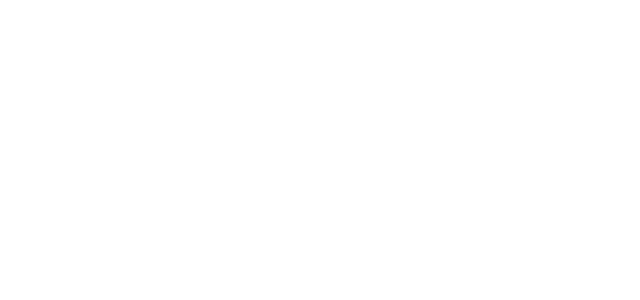
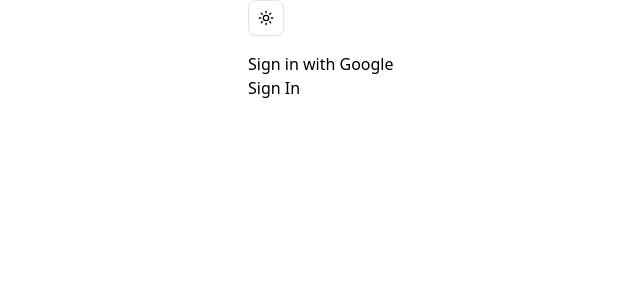
Before and after one commit to MuhammedSuhaib/chatApp, a Next.js app: page / in a window 1280 px wide. Before the commit this address had no page. Shown: the top 300 px of the page, without its empty margins (216-856 px from the left). Built offline with nearby package versions, Linux system fonts and the light colour scheme; no server answers.

Commit message:
auth wrapper on layout.tsx

```diff
--- a/src/app/layout.tsx
+++ b/src/app/layout.tsx
@@ -3,6 +3,7 @@
 import "./globals.css";
 import { ThemeProvider } from "@/components/Theme-provider"
 import { ModeToggle } from "@/components/ShadcnMode"
+import { AuthWrapper } from "@/components/AuthWrapper";
 
 const geistSans = Geist({
   variable: "--font-geist-sans",
@@ -36,7 +37,7 @@
         disableTransitionOnChange
       >
         <ModeToggle/>
-          {children}
+          <AuthWrapper>{children}</AuthWrapper>
         </ThemeProvider>
       </body>
     </html>
--- a/src/app/rooms/[room]/page.tsx
+++ b/src/app/rooms/[room]/page.tsx
@@ -1,29 +1,14 @@
 "use client";
 
 import { useParams } from "next/navigation";
-import { useEffect, useState } from "react";
-import Cookies from "universal-cookie";
-import { Auth } from "@/components/Auth";
-import { SignOutBtn } from "@/components/SignOutBtn";
 import ChatUI from "@/components/ChatUI";
 
 export default function RoomPage() {
     const params = useParams();
     const room = params.room as string;
 
-    const [isAuth, setIsAuth] = useState(false);
-    const cookies = new Cookies();
-
-    useEffect(() => {
-        const token = cookies.get("auth-token");
-        if (token) setIsAuth(true);
-    }, []);
-
-    if (!isAuth) return <Auth setIsAuth={setIsAuth} />;
-
     return (
-        <div className="p-4 space-y-4">
-            <SignOutBtn setIsAuth={setIsAuth} />
+        <div className="p-4">
             <ChatUI room={room} />
         </div>
     );
--- /dev/null
+++ b/src/components/AuthWrapper.tsx
@@ -0,0 +1,19 @@
+"use client";
+
+import { useEffect, useState } from "react";
+import Cookies from "universal-cookie";
+import { Auth } from "./Auth";
+
+const cookies = new Cookies();
+
+export function AuthWrapper({ children }: { children: React.ReactNode }) {
+    const [isAuth, setIsAuth] = useState(false);
+
+    useEffect(() => {
+        const token = cookies.get("auth-token");
+        if (token) setIsAuth(true);
+    }, []);
+
+    if (!isAuth) return <Auth setIsAuth={setIsAuth} />;
+    return <>{children}</>;
+}
```
Also changed, not shown: src/app/page.tsx (+0 -59 lines).
